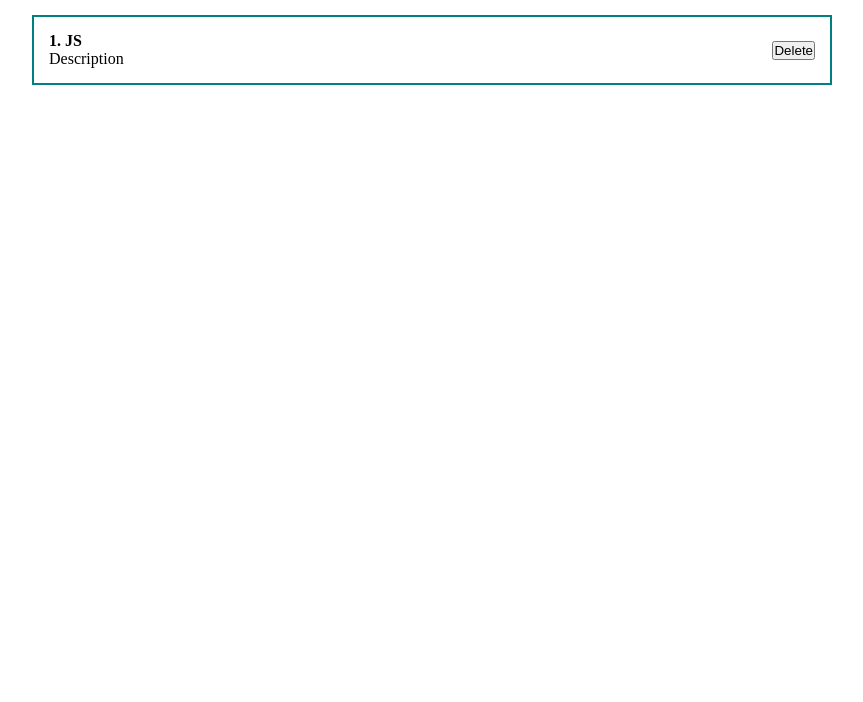
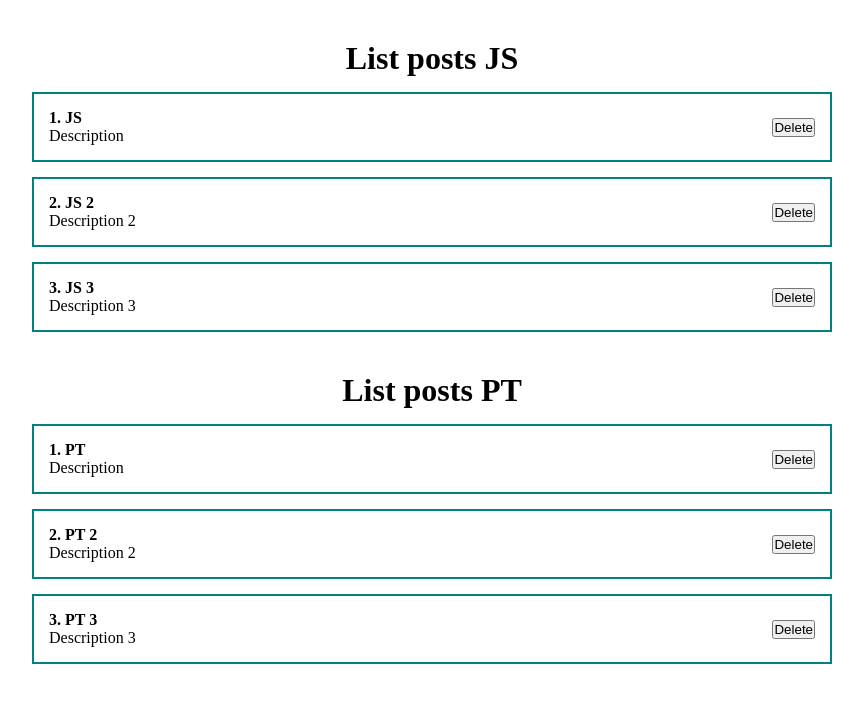
Before and after one commit to Sssforza/fundamental-app-react, a React (Create React App) app: page / in a window 1280 px wide. Shown: the top 702 px of the page, without its empty margins (208-1071 px from the left). Built offline with nearby package versions, Linux system fonts and the light colour scheme.

Commit message:
working with lists and arrays

```diff
--- a/src/App.js
+++ b/src/App.js
@@ -1,15 +1,25 @@
 import React, { useState } from "react";
 import Counter from "./components/Counter";
 import PostItem from "./components/PostItem";
+import PostList from "./components/PostList";
 import './styles/App.css';
 
 function App() {
-  const [likes, setLikes] = useState(5);
-  const [value, setValue] = useState("Текст в инпуте");
+  const [posts, setPosts] = useState([
+    {id: 1, title: 'JS', body: 'Description'},
+    {id: 2, title: 'JS 2', body: 'Description 2'},
+    {id: 3, title: 'JS 3', body: 'Description 3'},
+  ])
+  const [posts2, setPosts2] = useState([
+    {id: 1, title: 'PT', body: 'Description'},
+    {id: 2, title: 'PT 2', body: 'Description 2'},
+    {id: 3, title: 'PT 3', body: 'Description 3'},
+  ])
 
   return (
     <div className="App">
-      <PostItem post={{id: 1, title: 'JS', body: 'Description'}}/>
+      <PostList posts={posts} title={'List posts JS'}/>
+      <PostList posts={posts2} title={'List posts PT'}/>
     </div>
   );
 }
--- /dev/null
+++ b/src/components/PostList.jsx
@@ -0,0 +1,17 @@
+import React from "react";
+import PostItem from "./PostItem";
+
+const PostList = ({posts, title}) => {
+  return (
+    <div className="postList">
+      <h1 style={{textAlign:'center'}}>
+        {title}
+      </h1>
+      {posts.map((post) =>
+        <PostItem post={post} key={post.id}/>
+      )}
+    </div>
+  )
+}
+
+export default PostList;
--- a/src/styles/App.css
+++ b/src/styles/App.css
@@ -10,6 +10,9 @@
 .App {
     width: 800px;
 }
+.postList {
+    margin-top: 40px;
+}
 .post {
     display: flex;
     padding: 15px;
```
